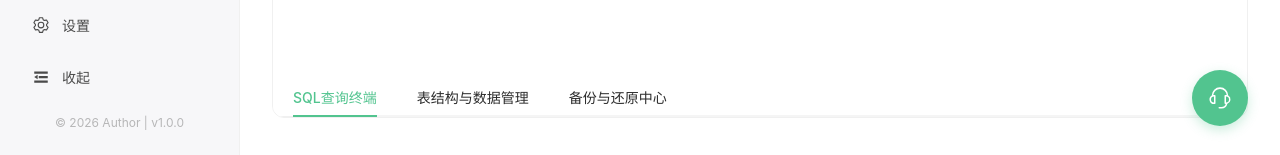
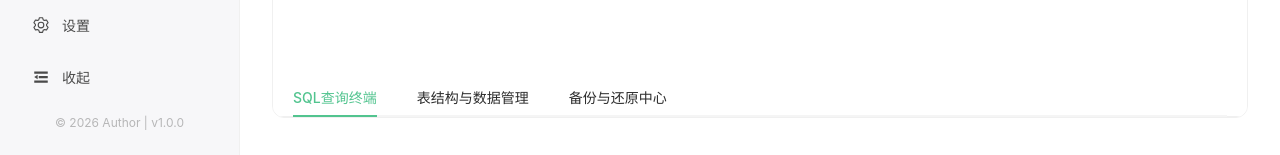
Before and after one commit to sun977/TagMatrix, a Vue app in the folder frontend/: page /#/database-admin in a window 1280 px wide. Shown: the part 642-797 px from the top of the page. Built offline with nearby package versions, Linux system fonts and the light colour scheme.

Commit message:
隐藏耳机悬浮图标，后续再说

```diff
--- a/frontend/src/components/Layout.vue
+++ b/frontend/src/components/Layout.vue
@@ -57,10 +57,10 @@
       </router-view>
     </div>
 
-    <!-- 右下角 AI 助手悬浮按钮 -->
-    <div class="ai-assistant-btn" @click="toggleAIPanel">
+    <!-- 右下角 AI 助手悬浮按钮 (暂时隐藏，等开发AI功能时再开启) -->
+    <!-- <div class="ai-assistant-btn" @click="toggleAIPanel">
       <el-icon :size="24"><Service /></el-icon>
-    </div>
+    </div> -->
 
     <!-- 全局设置模态框 -->
     <SettingsDialog v-model="isSettingsOpen" />
```
